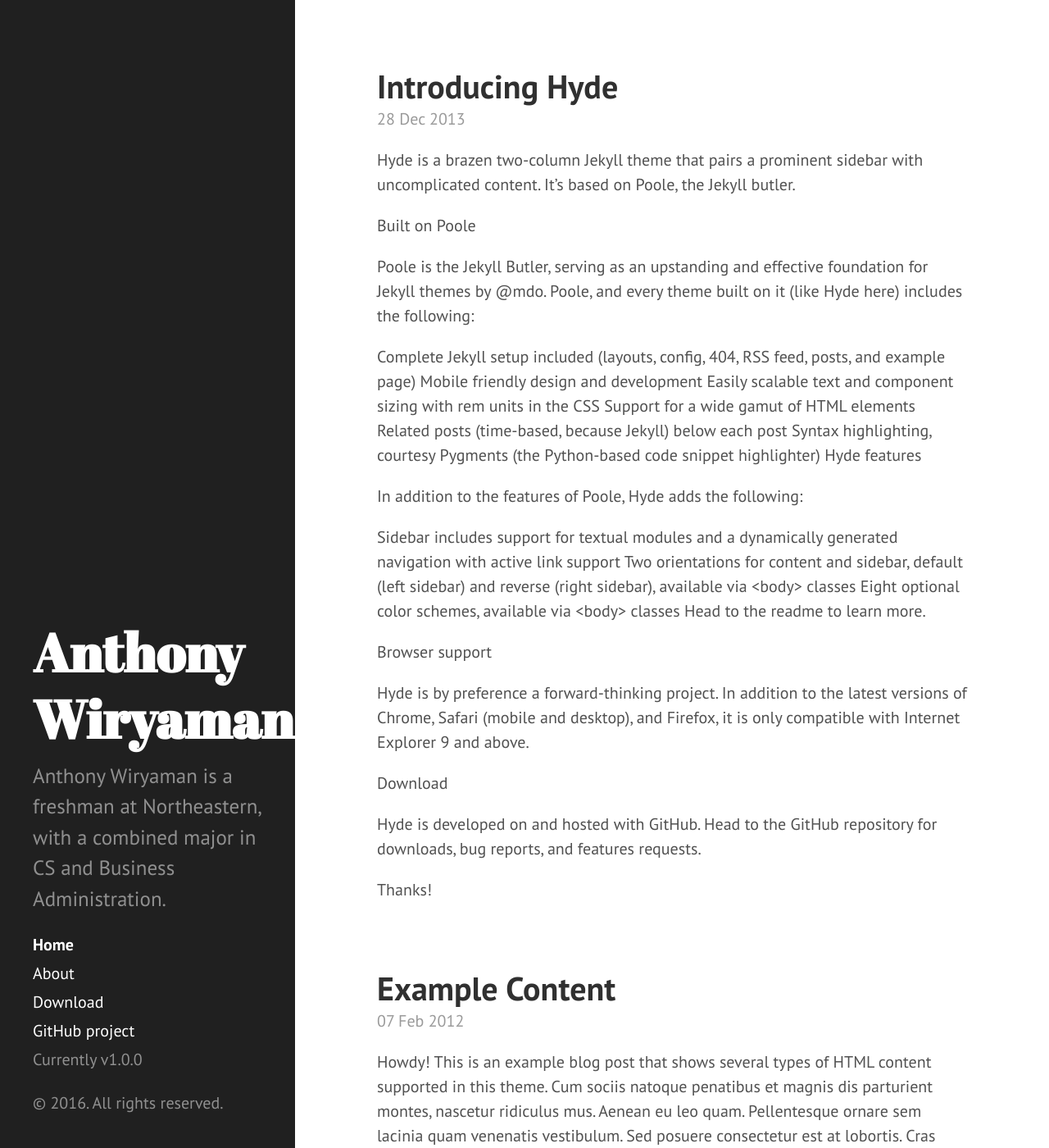
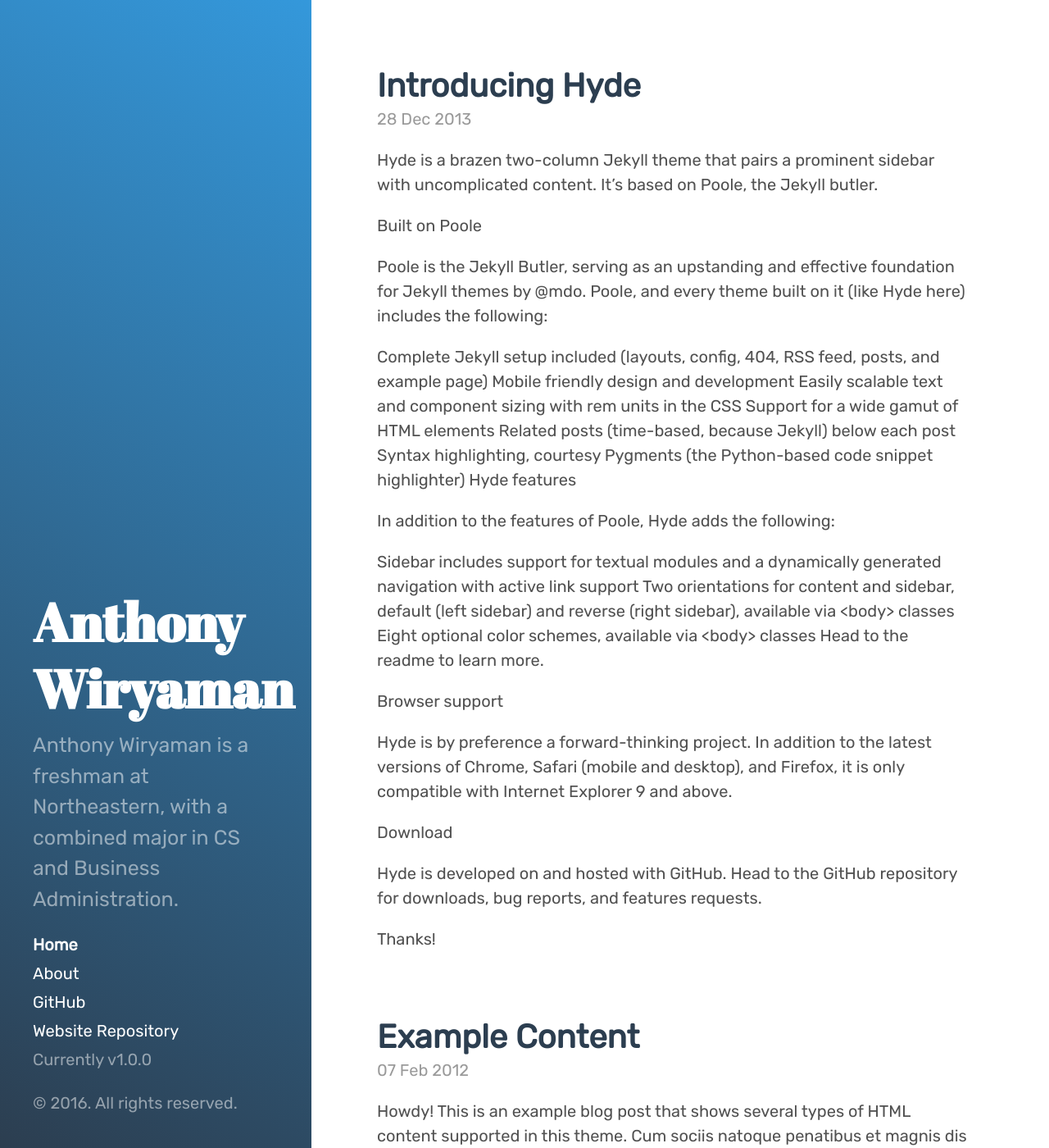
Before and after one commit to AWiryaman/AWiryaman.github.io, a Jekyll site: the page built from index.html, in a window 1280 px wide and 1400 px high. Shown: the whole window at 82% size. Built offline with Jekyll 4.4.1, drawn with Linux system fonts in a browser that asks for light colours; the list of posts is cut into pages by our own code.

Commit message:
cosmetic changes

```diff
--- a/_includes/head.html
+++ b/_includes/head.html
@@ -19,10 +19,14 @@
   <link rel="stylesheet" href="{{ site.baseurl }}public/css/syntax.css">
   <link rel="stylesheet" href="{{ site.baseurl }}public/css/hyde.css">
   <link rel="stylesheet" href="http://fonts.googleapis.com/css?family=PT+Sans:400,400italic,700|Abril+Fatface">
+	<link href='https://fonts.googleapis.com/css?family=Playfair+Display' rel='stylesheet' type='text/css'>
+	<link href="https://fonts.googleapis.com/css?family=Cormorant+Garamond:500" rel="stylesheet">
+	<link href="https://fonts.googleapis.com/css?family=Fira+Sans" rel="stylesheet">
+	<link href="https://fonts.googleapis.com/css?family=Rubik" rel="stylesheet">
 
   <!-- Icons -->
   <link rel="apple-touch-icon-precomposed" sizes="144x144" href="{{ site.baseurl }}public/apple-touch-icon-144-precomposed.png">
-                                 <link rel="shortcut icon" href="{{ site.baseurl }}public/favicon.ico">
+	<link rel="shortcut icon" href="{{ site.baseurl }}public/favicon.ico">
 
   <!-- RSS -->
   <link rel="alternate" type="application/rss+xml" title="RSS" href="/atom.xml">
--- a/_includes/sidebar.html
+++ b/_includes/sidebar.html
@@ -26,8 +26,8 @@
         {% endif %}
       {% endfor %}
 
-      <a class="sidebar-nav-item" href="{{ site.github.repo }}/archive/v{{ site.version }}.zip">Download</a>
-      <a class="sidebar-nav-item" href="{{ site.github.repo }}">GitHub project</a>
+      <a class="sidebar-nav-item" href="https://github.com/AWiryaman">GitHub</a>
+      <a class="sidebar-nav-item" href="https://github.com/AWiryaman/AWiryaman.github.io">Website Repository</a>
       <span class="sidebar-nav-item">Currently v{{ site.version }}</span>
     </nav>
 
--- a/_layouts/default.html
+++ b/_layouts/default.html
@@ -3,7 +3,7 @@
 
   {% include head.html %}
 
-  <body>
+  <body class="theme-gradient">
 
     {% include sidebar.html %}
 
--- a/public/css/hyde.css
+++ b/public/css/hyde.css
@@ -32,7 +32,11 @@
  */
 
 html {
-  font-family: "PT Sans", Helvetica, Arial, sans-serif;
+  /* font-family: "PT Sans", Helvetica, Arial, sans-serif;
+	font-family: 'Playfair Display', serif;
+	font-family: 'Cormorant Garamond', serif;
+	font-family: 'Fira Sans', sans-serif; */
+	font-family: 'Rubik', sans-serif;
 }
 @media (min-width: 48em) {
   html {
@@ -65,7 +69,7 @@
     top: 0;
     left: 0;
     bottom: 0;
-    width: 18rem;
+    width: 19rem;
     text-align: left;
   }
 }
@@ -248,3 +252,14 @@
 .theme-base-0f .related-posts li a:hover {
   color: #8f5536;
 }
+
+/* Gradient */
+.theme-gradient .sidebar {
+	background: #2c3e50; /* fallback for old browsers */
+	background: -webkit-linear-gradient(30deg, #2c3e50 , #3498db); /* Chrome 10-25, Safari 5.1-6 */
+	background: linear-gradient(30deg, #2c3e50 , #3498db); /* W3C, IE 10+/ Edge, Firefox 16+, Chrome 26+, Opera 12+, Safari 7+ */
+}
+.theme-gradient .content a,
+.theme-gradient .related-posts li a:hover {
+	color: #2c3e50;
+}
```
Also changed, not shown: public/favicon.ico.
